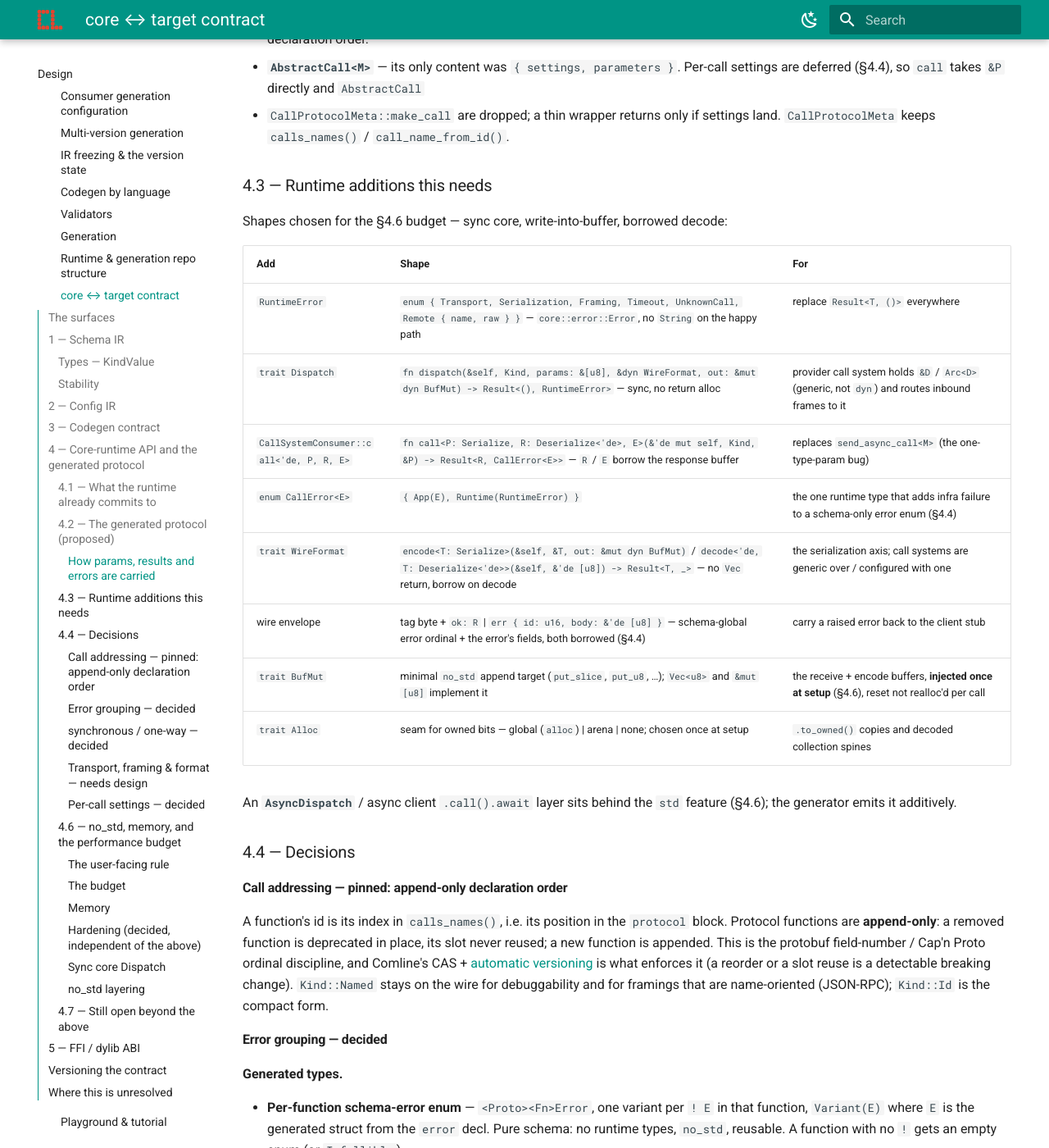
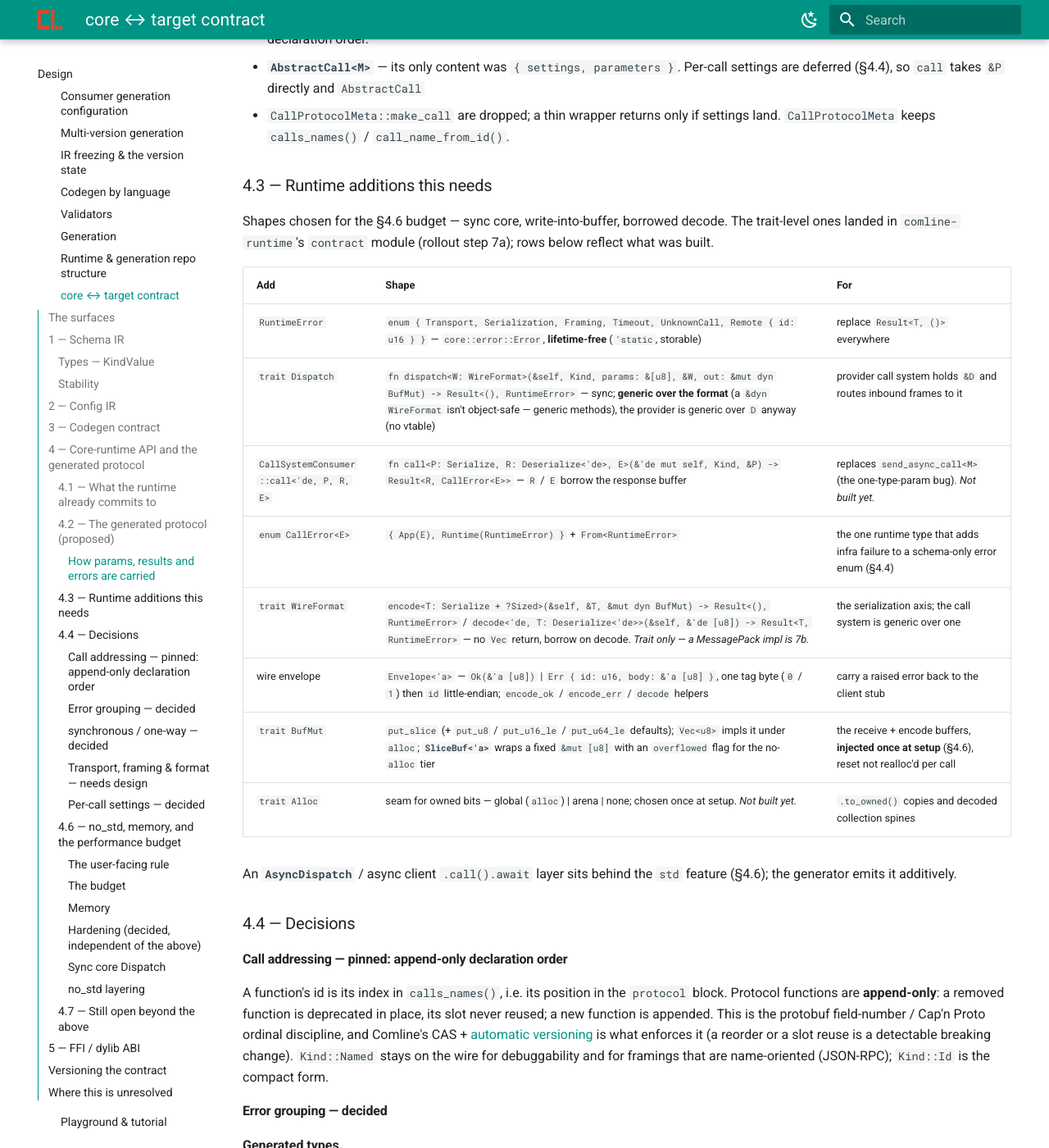
Before and after one commit to ComlineProject/docs, an MkDocs documentation site: the page built from docs/docs/design/core-target-contract.md, in a window 1280 px wide and 1400 px high, scrolled down 5745 px. Shown: the whole window at 82% size. Built offline with MkDocs 1.6.1 and Material for MkDocs 9.7.7, drawn with Linux system fonts in a browser that asks for light colours; the version menu is left out; some of the changed text lies outside the part shown.

Commit message:
docs(design): runtime step 7a — no_std-first comline-runtime + the contract module
Rollout step 7 marked started. Contract doc §4.3 rows updated to what
actually landed: RuntimeError is lifetime-free (Remote { id: u16 });
Dispatch is generic over the WireFormat (a &dyn WireFormat isn't
object-safe); BufMut gains SliceBuf; Envelope is a concrete type. §4.2
dispatcher example and the status line follow.

```diff
--- a/docs/docs/design/core-target-contract.md
+++ b/docs/docs/design/core-target-contract.md
@@ -6,7 +6,9 @@ generated protocol) has a worked design in §4 — `no_std`-first, borrowed
 generated types, memory configured once at setup, a zero-alloc call budget and a
 hardening baseline (§4.6), and every §4.4 decision (call addressing, error
 grouping, `synchronous` / one-way, transport / framing / format, per-call
-settings) made — only wire-level formats and the runtime implementation remain ·
+settings) made. §4.3's trait-level types are built in `comline-runtime`'s
+`contract` module (rollout step 7a); a `WireFormat` impl and `setup/` rework are
+next ·
 Affects
 `ComlineProject/core`, `ComlineProject/generation`, `ComlineProject/runtime`,
 `ComlineProject/comline-<lang>`, `ComlineProject/cli`
@@ -210,7 +212,7 @@ impl<C: CallSystemConsumer> ChatClient<C> {
 // 5. dispatcher — generated, implements the runtime `Dispatch` trait
 struct ChatDispatcher<T: Chat> { inner: T }
 impl<T: Chat> Dispatch for ChatDispatcher<T> {
-    fn dispatch(&self, call: Kind, params: &[u8], fmt: &dyn WireFormat, out: &mut dyn BufMut)
+    fn dispatch<W: WireFormat>(&self, call: Kind, params: &[u8], fmt: &W, out: &mut dyn BufMut)
         -> Result<(), RuntimeError>
     {
         match call.index(Chat::CALLS)? {                          // index-based jump table
@@ -267,18 +269,20 @@ Cases:
 
 ### 4.3 — Runtime additions this needs
 
-Shapes chosen for the §4.6 budget — sync core, write-into-buffer, borrowed decode:
+Shapes chosen for the §4.6 budget — sync core, write-into-buffer, borrowed
+decode. The trait-level ones landed in `comline-runtime`'s `contract` module
+(rollout step 7a); rows below reflect what was built.
 
 | Add | Shape | For |
 |---|---|---|
-| `RuntimeError` | `enum { Transport, Serialization, Framing, Timeout, UnknownCall, Remote { name, raw } }` — `core::error::Error`, no `String` on the happy path | replace `Result<T, ()>` everywhere |
-| `trait Dispatch` | `fn dispatch(&self, Kind, params: &[u8], &dyn WireFormat, out: &mut dyn BufMut) -> Result<(), RuntimeError>` — sync, no return alloc | provider call system holds `&D` / `Arc<D>` (generic, not `dyn`) and routes inbound frames to it |
-| `CallSystemConsumer::call<'de, P, R, E>` | `fn call<P: Serialize, R: Deserialize<'de>, E>(&'de mut self, Kind, &P) -> Result<R, CallError<E>>` — `R` / `E` borrow the response buffer | replaces `send_async_call<M>` (the one-type-param bug) |
-| `enum CallError<E>` | `{ App(E), Runtime(RuntimeError) }` | the one runtime type that adds infra failure to a schema-only error enum (§4.4) |
-| `trait WireFormat` | `encode<T: Serialize>(&self, &T, out: &mut dyn BufMut)` / `decode<'de, T: Deserialize<'de>>(&self, &'de [u8]) -> Result<T, _>` — no `Vec` return, borrow on decode | the serialization axis; call systems are generic over / configured with one |
-| wire envelope | tag byte + `ok: R` \| `err { id: u16, body: &'de [u8] }` — schema-global error ordinal + the error's fields, both borrowed (§4.4) | carry a raised error back to the client stub |
-| `trait BufMut` | minimal `no_std` append target (`put_slice`, `put_u8`, …); `Vec<u8>` and `&mut [u8]` implement it | the receive + encode buffers, **injected once at setup** (§4.6), reset not realloc'd per call |
-| `trait Alloc` | seam for owned bits — global (`alloc`) \| arena \| none; chosen once at setup | `.to_owned()` copies and decoded collection spines |
+| `RuntimeError` | `enum { Transport, Serialization, Framing, Timeout, UnknownCall, Remote { id: u16 } }` — `core::error::Error`, **lifetime-free** (`'static`, storable) | replace `Result<T, ()>` everywhere |
+| `trait Dispatch` | `fn dispatch<W: WireFormat>(&self, Kind, params: &[u8], &W, out: &mut dyn BufMut) -> Result<(), RuntimeError>` — sync; **generic over the format** (a `&dyn WireFormat` isn't object-safe — generic methods), the provider is generic over `D` anyway (no vtable) | provider call system holds `&D` and routes inbound frames to it |
+| `CallSystemConsumer::call<'de, P, R, E>` | `fn call<P: Serialize, R: Deserialize<'de>, E>(&'de mut self, Kind, &P) -> Result<R, CallError<E>>` — `R` / `E` borrow the response buffer | replaces `send_async_call<M>` (the one-type-param bug). *Not built yet.* |
+| `enum CallError<E>` | `{ App(E), Runtime(RuntimeError) }` + `From<RuntimeError>` | the one runtime type that adds infra failure to a schema-only error enum (§4.4) |
+| `trait WireFormat` | `encode<T: Serialize + ?Sized>(&self, &T, &mut dyn BufMut) -> Result<(), RuntimeError>` / `decode<'de, T: Deserialize<'de>>(&self, &'de [u8]) -> Result<T, RuntimeError>` — no `Vec` return, borrow on decode. *Trait only — a MessagePack impl is 7b.* | the serialization axis; the call system is generic over one |
+| wire envelope | `Envelope<'a>` — `Ok(&'a [u8])` \| `Err { id: u16, body: &'a [u8] }`, one tag byte (`0` / `1`) then `id` little-endian; `encode_ok` / `encode_err` / `decode` helpers | carry a raised error back to the client stub |
+| `trait BufMut` | `put_slice` (+ `put_u8` / `put_u16_le` / `put_u64_le` defaults); `Vec<u8>` impls it under `alloc`; **`SliceBuf<'a>`** wraps a fixed `&mut [u8]` with an `overflowed` flag for the no-`alloc` tier | the receive + encode buffers, **injected once at setup** (§4.6), reset not realloc'd per call |
+| `trait Alloc` | seam for owned bits — global (`alloc`) \| arena \| none; chosen once at setup. *Not built yet.* | `.to_owned()` copies and decoded collection spines |
 
 An **`AsyncDispatch`** / async client `.call().await` layer sits behind the
 `std` feature (§4.6); the generator emits it additively.
```
Also changed, not shown: docs/docs/design/runtime-repo-structure.md (+1 -1 lines).
